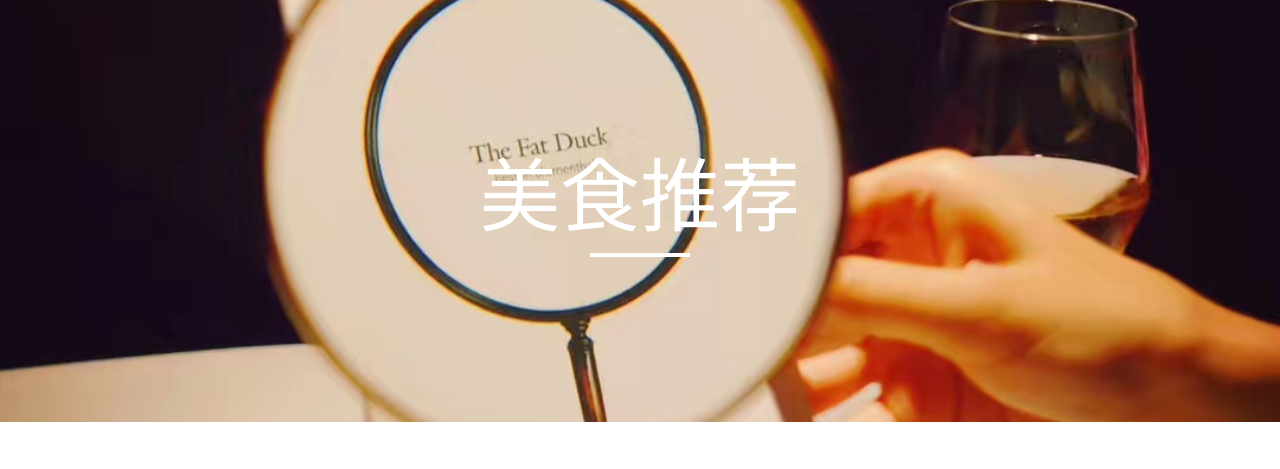
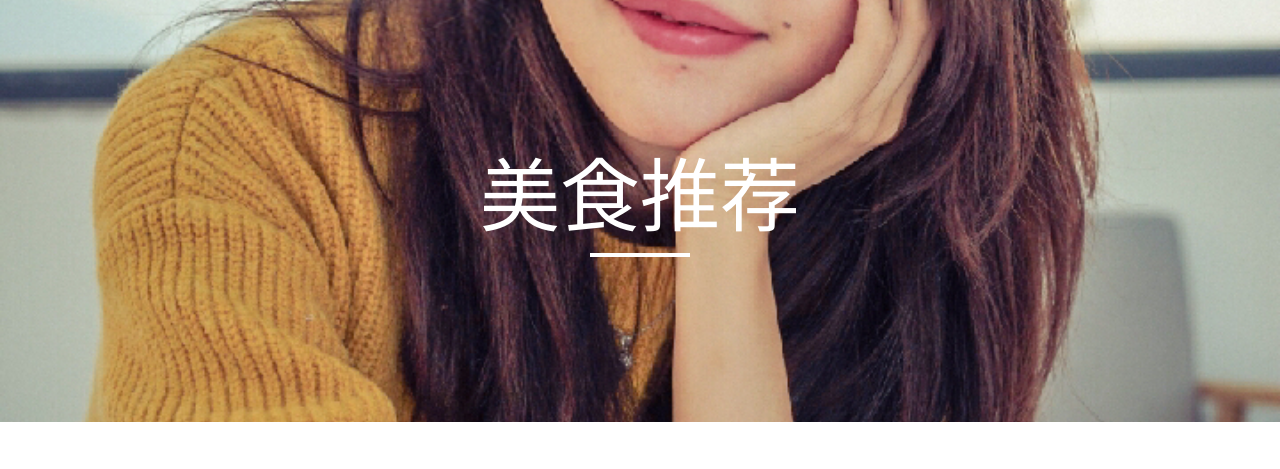
Before and after one commit to Bondstreett/girls-coding-day, a website: page index.html in a window 1280 px wide. Shown: the top 469 px of the page. Drawn offline with nearby package versions, Linux system fonts and the light colour scheme.

Commit message:
add images

```diff
--- a/index.html
+++ b/index.html
@@ -49,7 +49,7 @@
 
     <!-- Page Header -->
     <!-- Set your background image for this header on the line below. -->
-    <header class="intro-header" style="background-image:url(img/the-fat-duck.jpeg)">
+    <header class="intro-header" style="background-image:url(img/Bonnie.jpeg)">
         <div class="container">
             <div class="row">
                 <div class="col-lg-8 col-lg-offset-2 col-md-10 col-md-offset-1">
```
Also changed, not shown: img/Bonnie.jpeg (added), img/my-home.jpeg (deleted), 3 other files.
